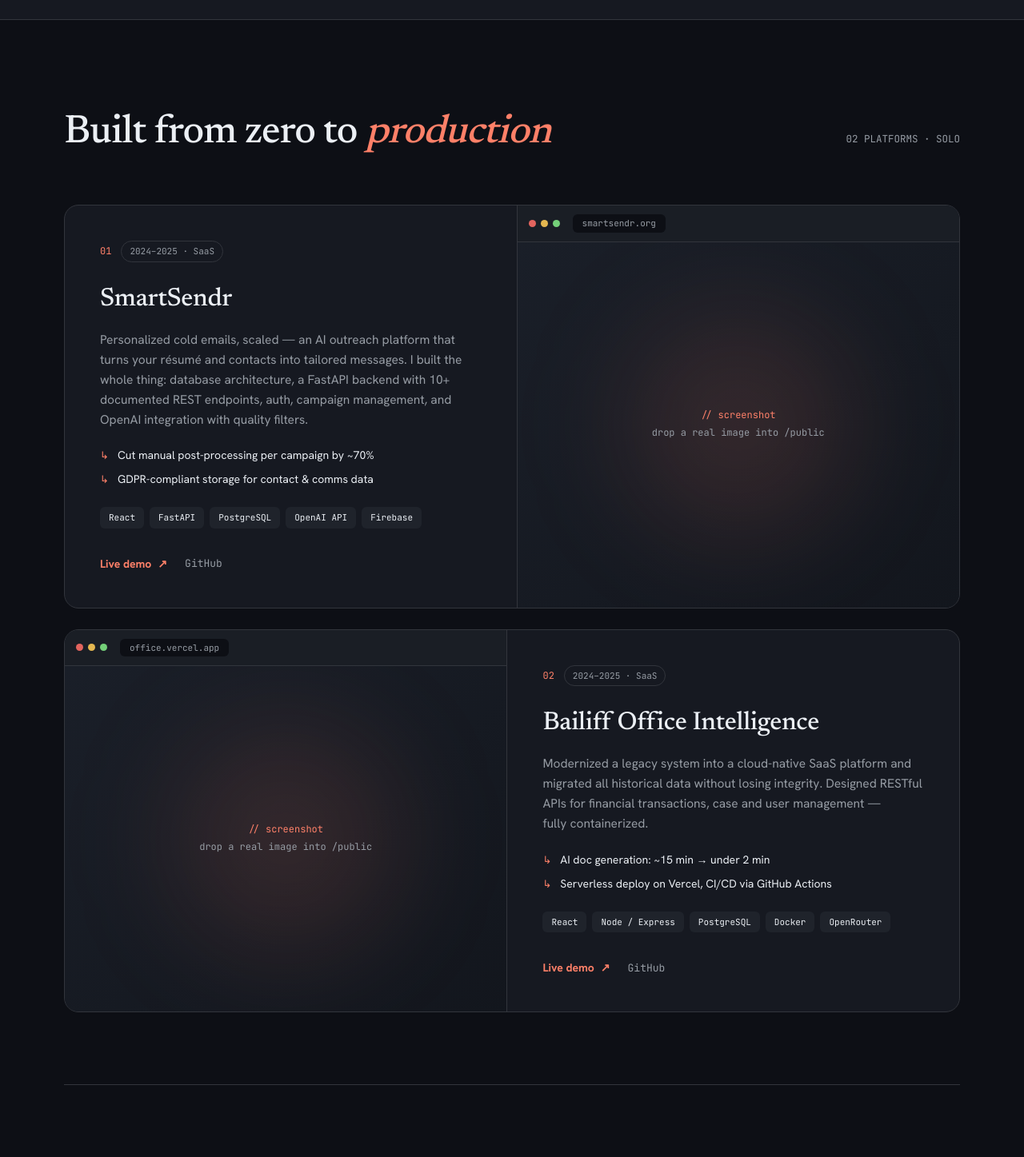
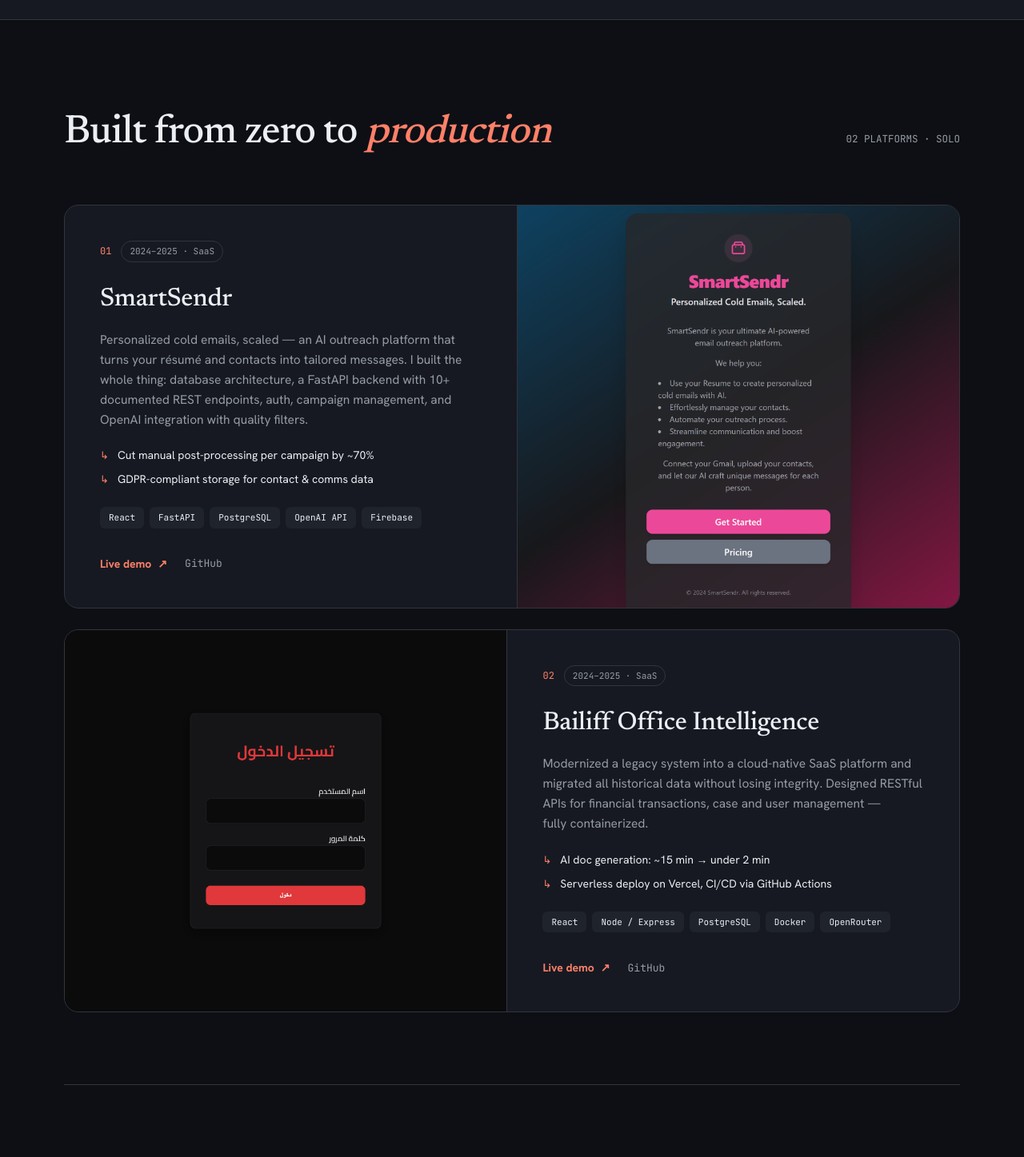
Before and after one commit to DaliGaoudi/portfolio, a Next.js app: page / in a window 1280 px wide. Shown: the part 1072-2519 px from the top of the page at 80% size. Built offline with nearby package versions, Linux system fonts and the light colour scheme.

Commit message:
content: add real project screenshots (SmartSendr landing, Bailiff login)

```diff
--- a/components/Work.tsx
+++ b/components/Work.tsx
@@ -37,7 +37,8 @@
     liveUrl: "https://smartsendr.org",
     github: "https://github.com/DaliGaoudi",
     imageOrder: "right",
-    imageAlt: "SmartSendr application screenshot",
+    image: "/smartsendr.png",
+    imageAlt: "SmartSendr landing page",
     mockUrl: "smartsendr.org",
   },
   {
@@ -54,7 +55,8 @@
     liveUrl: "https://office-ewyknflg7-daligaoudis-projects.vercel.app/",
     github: "https://github.com/DaliGaoudi",
     imageOrder: "left",
-    imageAlt: "Bailiff Office Intelligence screenshot",
+    image: "/bailiff.png",
+    imageAlt: "Bailiff Office Intelligence login",
     mockUrl: "office.vercel.app",
   },
 ];
```
Also changed, not shown: public/bailiff.png (added), public/smartsendr.png (added).
